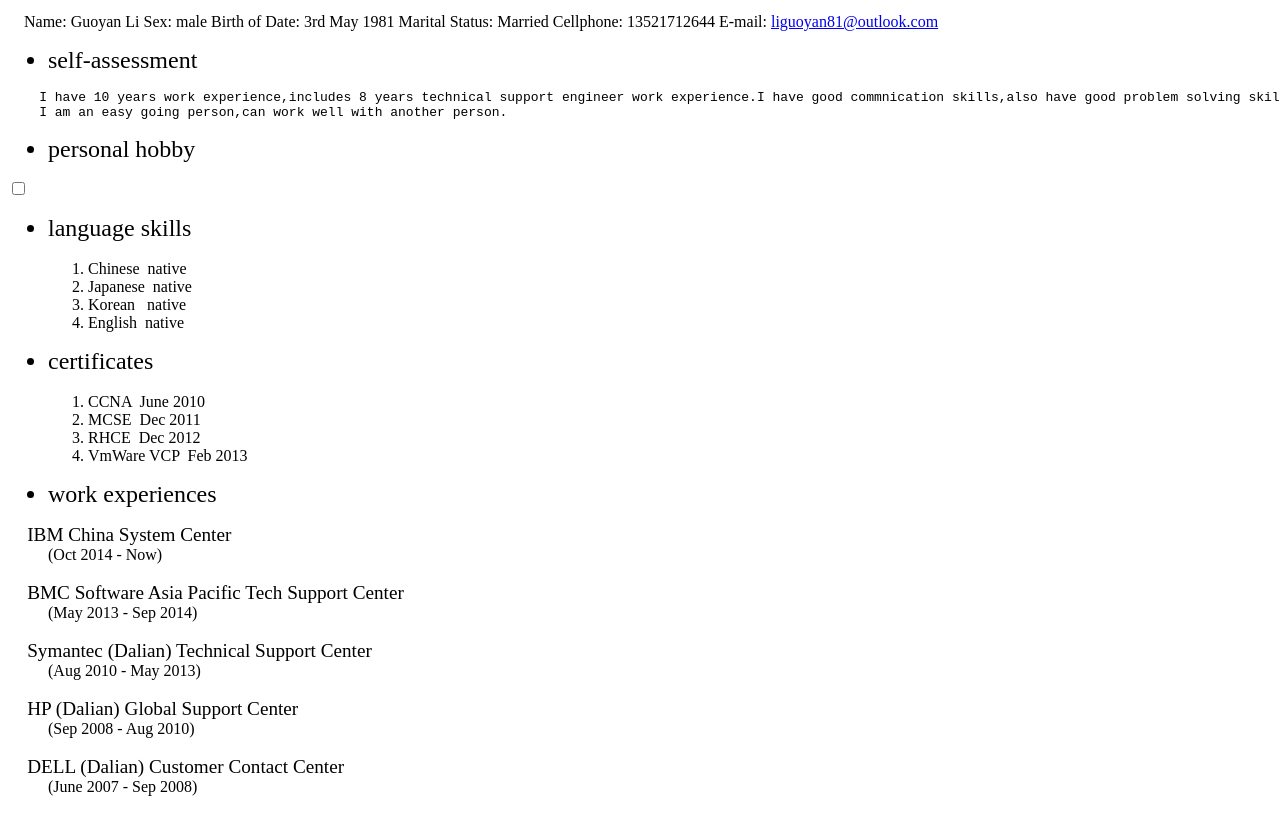
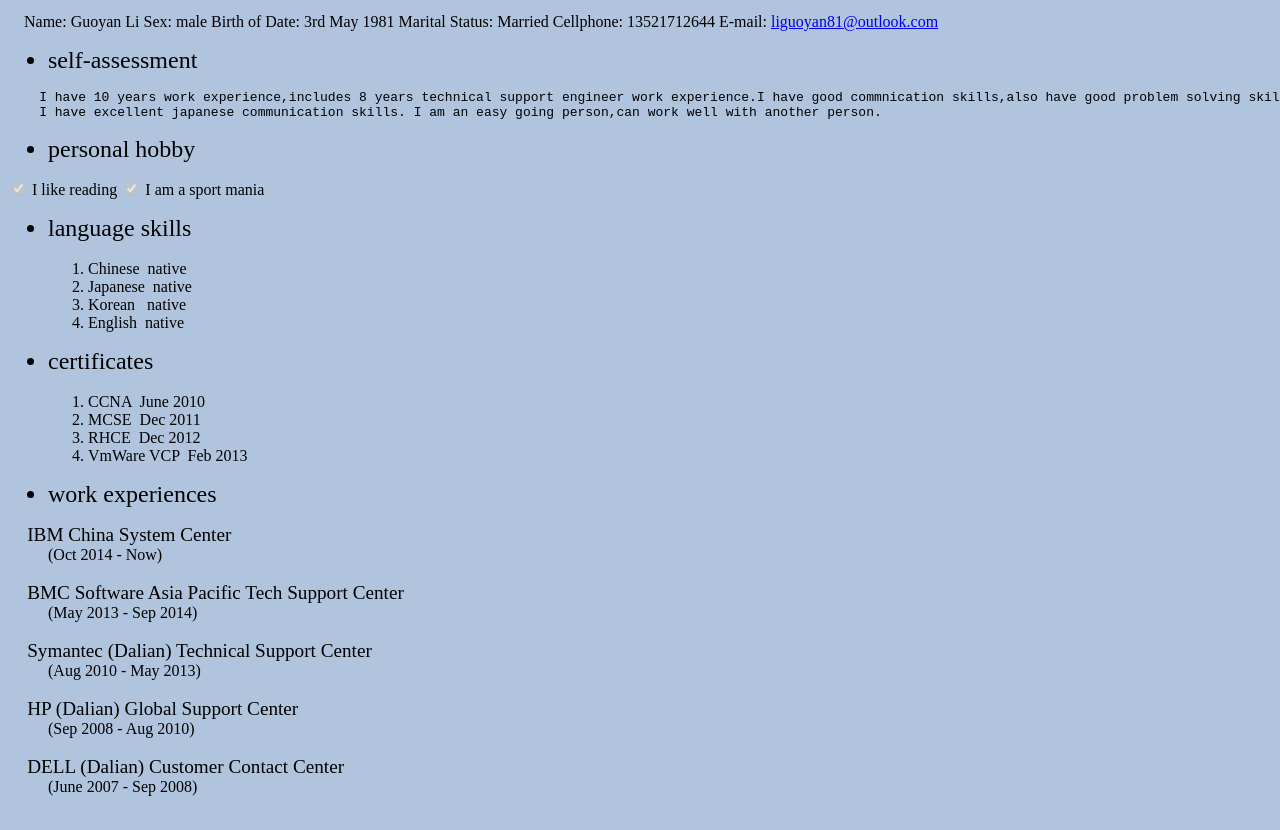
Before and after one commit to spongebob108/spongebob108.github.com, a plain HTML site: page index.html in a window 1280 px wide. Shown: the part 110-940 px from the top of the page. Drawn offline with Linux system fonts and the light colour scheme.

Commit message:
some text added

```diff
--- a/index.html
+++ b/index.html
@@ -4,13 +4,14 @@
 <meta charset="utf-8">
 <title>Guoyan_Li's resume</title>
 
-<body>
+<body style="background-color: lightsteelblue">
 
 <h1 align="center">resume</h1>
 <ul>
 
         <li style="font-size: x-large">personal infomation</li>
 </ul>
+
 <a border="0">
 
         <th>&nbsp;</th>
@@ -36,7 +37,7 @@
 
 <pre>
     I have 10 years work experience,includes 8 years technical support engineer work experience.I have good commnication skills,also have good problem solving skills.
-    I am an easy going person,can work well with another person.
+    I have excellent japanese communication skills. I am an easy going person,can work well with another person.
 </pre>
 
 <ul>
@@ -44,7 +45,11 @@
 </ul>
 <form>
 
-        <input type="checkbox" name="reading"
+        <input type="checkbox" name="reading" checked="checked" disabled="disabled"/>
+        I like reading
+        <input type="checkbox" name="sport" checked="checked" disabled="disabled"/>
+        I am a sport mania
+
 
 
 </form>
```
